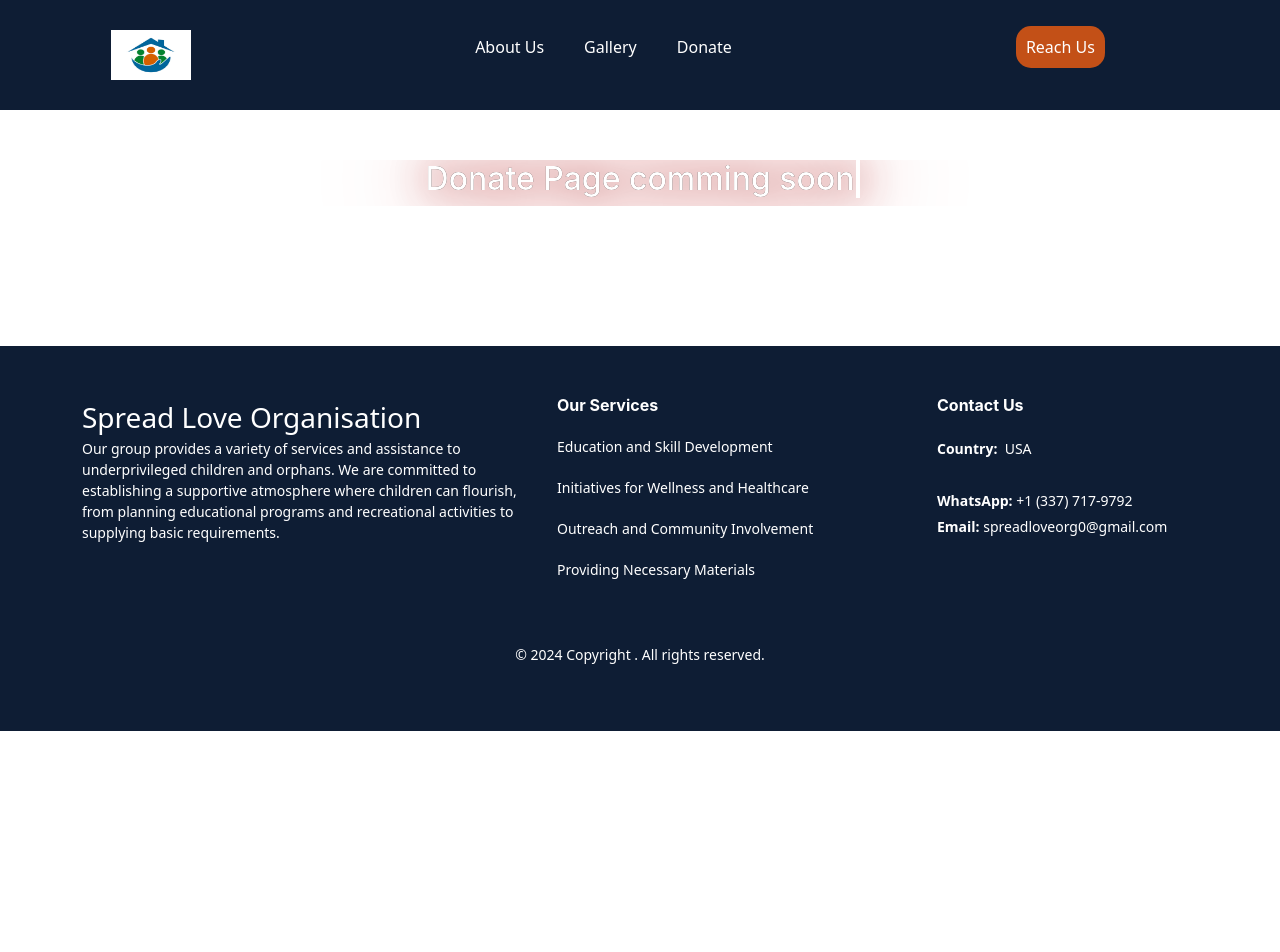
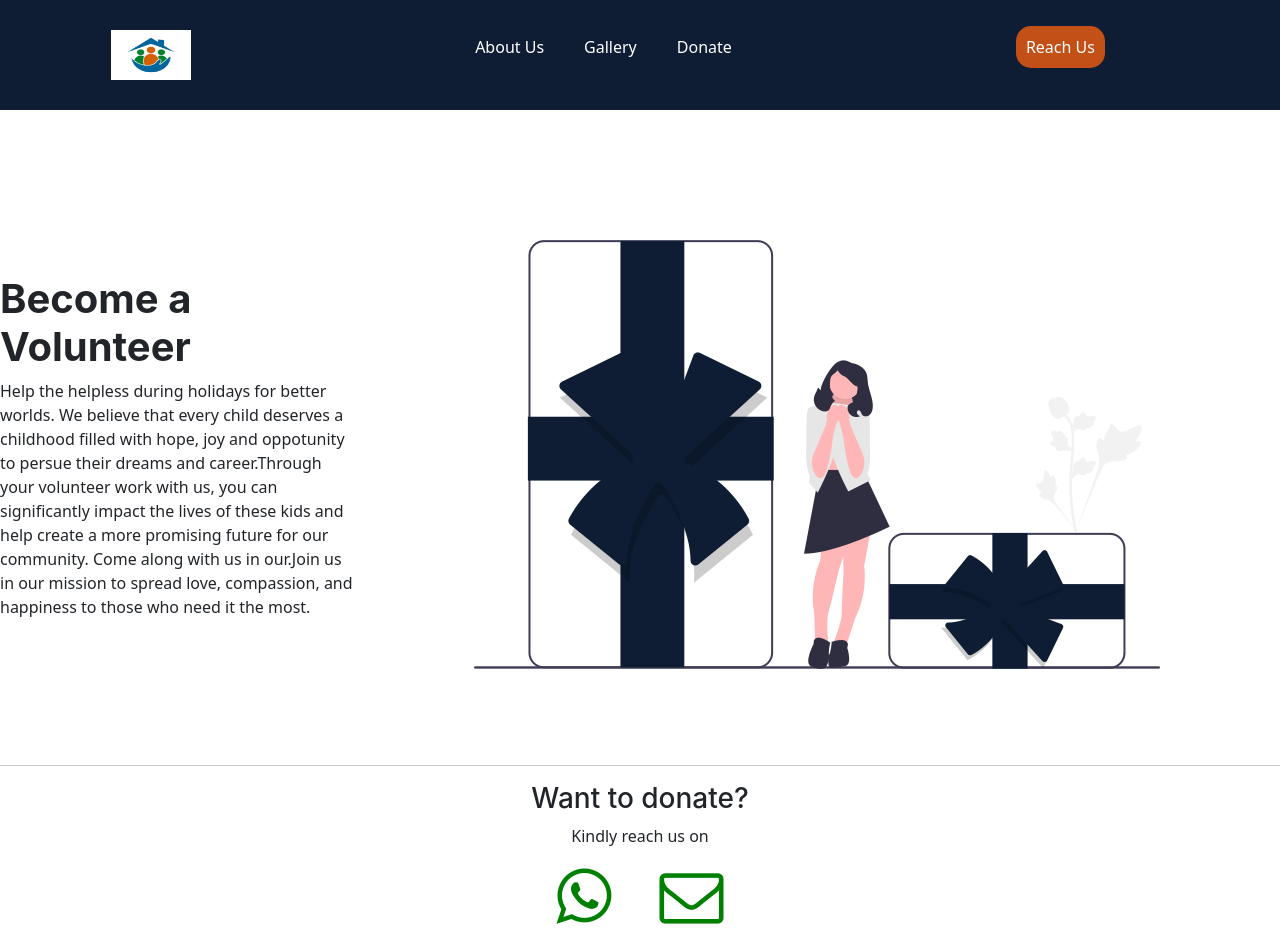
Before and after one commit to abmanaf/Orphanage-platform, a React (Create React App) app: page /Donate in a window 1280 px wide. Shown: the top 952 px of the page. Before the commit the page ends 800 px from the top, so only its background shows below. Built offline with nearby package versions, Linux system fonts and the light colour scheme; a web font is replaced by a local one.

Commit message:
changes made

```diff
--- a/src/Components/Donate/Donate.js
+++ b/src/Components/Donate/Donate.js
@@ -1,19 +1,61 @@
 import React from "react";
-import "./Donate.css"
+import "./Donate.css";
+import donate from "./donate.png";
+import { WhatsAppIcon } from "../../WhatsApp_icon/WhatsAppIcon";
 
 function Donate() {
   return (
-  <div style={{ marginTop: "10em" }}>
-    <div id="fresh-page">
-        <div id="empty-folder">
+    <div style={{ marginTop: "10em" }}>
+      <div id="fresh-page">
+        <div id="message-to-people">
+          {/*
           <div id="move">
             <h2 data-text="&nbsp; Donate Page comming soon &nbsp;">
               &nbsp; Donate Page comming soon &nbsp;
             </h2>
           </div>
+           */}
+          <h1 className="orphan-header">
+            <strong>Become a Volunteer</strong>
+          </h1>
+          <p>
+            Help the helpless during holidays for better worlds. We believe that
+            every child deserves a childhood filled with hope, joy and
+            oppotunity to persue their dreams and career.Through your volunteer
+            work with us, you can significantly impact the lives of these kids
+            and help create a more promising future for our community. Come
+            along with us in our.Join us in our mission to spread love,
+            compassion, and happiness to those who need it the most.
+          </p>
+        </div>
+        <div className="donate-image">
+          <img src={donate} alt="donate" />
         </div>
       </div>
-  </div>
+      <hr />
+      <div className="" style={{ textAlign: "center" }}>
+        <h3>Want to donate?</h3>
+
+        <p>Kindly reach us on </p>
+        <div style={{ display: "flex", justifyContent: "center", gap: "3em" }}>
+          <div>
+            <WhatsAppIcon />
+          </div>
+          <div>
+            <a
+              style={{ textDecoration: "none", color: "green" }}
+              href="mailto:spreadloveorg0@gmail.com?subject=Subject%20of%20the%20email&body=Body%20of%20the%20email"
+            >
+              <i
+                style={{ fontSize: "4em" }}
+                class="fa fa-envelope-o"
+                aria-hidden="true"
+              ></i>
+            </a>
+          </div>
+        </div>
+      </div>
+    </div>
   );
 }
 
```
